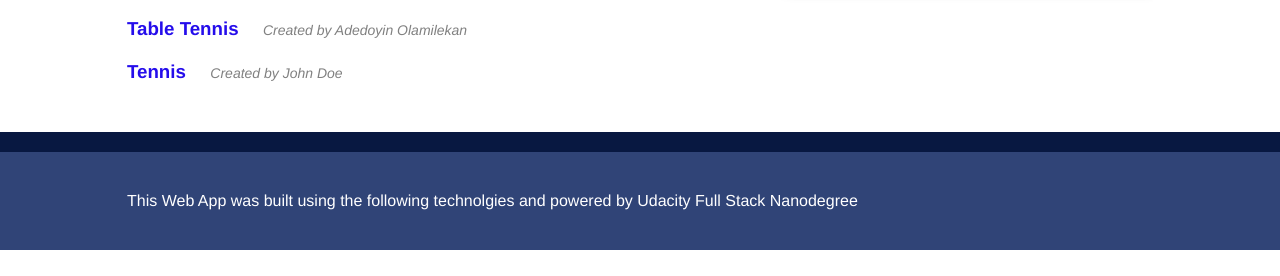
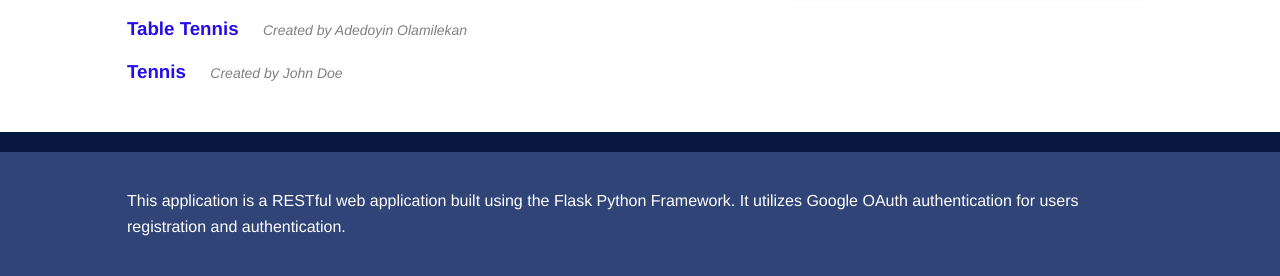
Before and after one commit to olamiwhat/Sport-Catalog, a Flask app: page / in a window 1280 px wide. Shown: the part 595-871 px from the top of the page. Before the commit the page ends 845 px from the top, so only its background shows below. Run offline with Flask 2, Linux system fonts and the light colour scheme; data comes from the database, SQL or seed files in the repository; some libraries are stand-ins or nearby versions.

Commit message:
updated footer note

```diff
--- a/templates/base.html
+++ b/templates/base.html
@@ -46,7 +46,7 @@
 		{% block footer %}
 		<div class="footer-container">
             <footer class="wrapper">
-                <p>This Web App was built using the following technolgies and powered by Udacity Full Stack Nanodegree</p>
+                <p>This application is a RESTful web application built using the Flask Python Framework. It utilizes Google OAuth authentication for users registration and authentication.</p>
             </footer>
         </div>
         {% endblock %}
```
